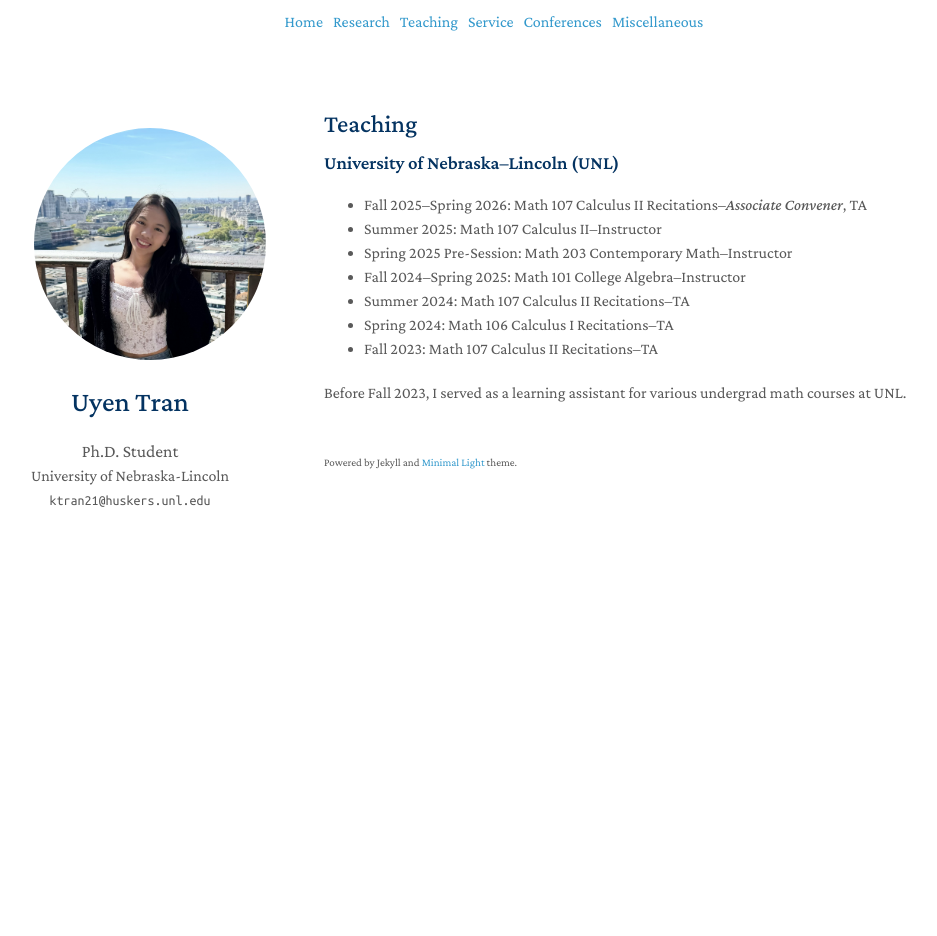
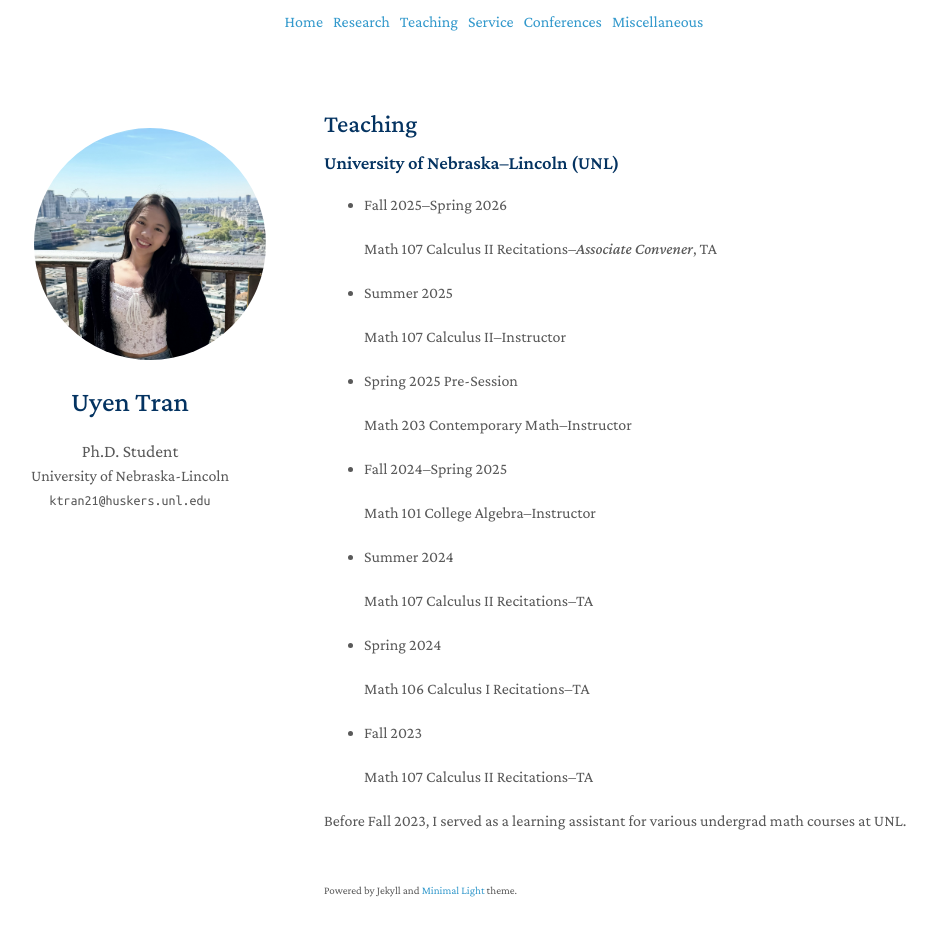
Before and after one commit to uyen-tran/uyen-tran.github.io, a Jekyll site: the page built from teaching-page.md, in a window 1280 px wide and 971 px high. Shown: the top 936 px of the window, without its empty margins (146-1083 px from the left). Built offline with Jekyll 4.4.1, drawn with Linux system fonts in a browser that asks for light colours; a style sheet for code colours, icons or effects is not loaded.

```diff
--- a/_includes/teaching.md
+++ b/_includes/teaching.md
@@ -2,12 +2,26 @@
 
 ### University of Nebraska--Lincoln (UNL)
 
-  - Fall 2025--Spring 2026: Math 107 Calculus II Recitations--*Associate Convener*, TA
-  - Summer 2025: Math 107 Calculus II--Instructor
-  - Spring 2025 Pre-Session: Math 203 Contemporary Math--Instructor
-  - Fall 2024--Spring 2025: Math 101 College Algebra--Instructor
-  - Summer 2024: Math 107 Calculus II Recitations--TA
-  - Spring 2024: Math 106 Calculus I Recitations--TA
-  - Fall 2023: Math 107 Calculus II Recitations--TA
+  - Fall 2025--Spring 2026
+
+    Math 107 Calculus II Recitations--*Associate Convener*, TA
+  - Summer 2025
+
+    Math 107 Calculus II--Instructor
+  - Spring 2025 Pre-Session
+
+    Math 203 Contemporary Math--Instructor
+  - Fall 2024--Spring 2025
+
+    Math 101 College Algebra--Instructor
+  - Summer 2024
+
+    Math 107 Calculus II Recitations--TA
+  - Spring 2024
+
+    Math 106 Calculus I Recitations--TA
+  - Fall 2023
+
+    Math 107 Calculus II Recitations--TA
 
 Before Fall 2023, I served as a learning assistant for various undergrad math courses at UNL.
```
